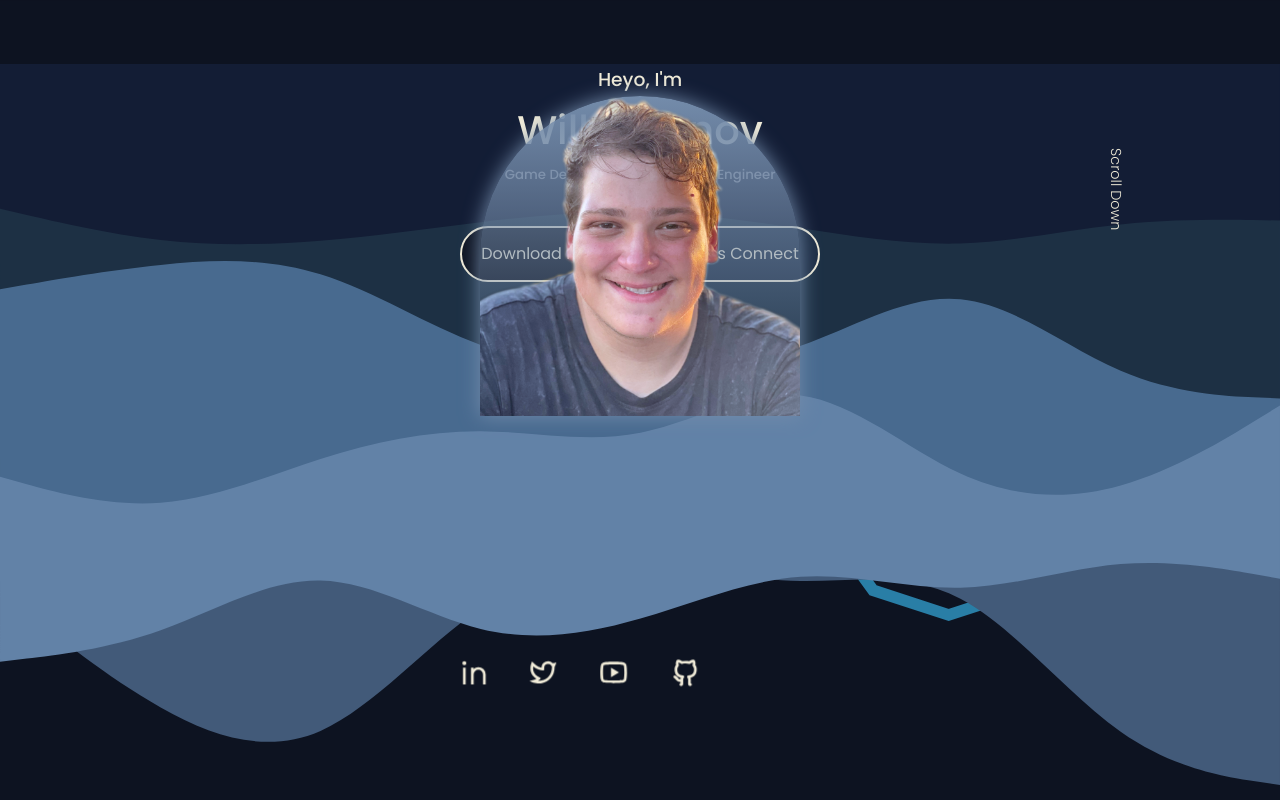
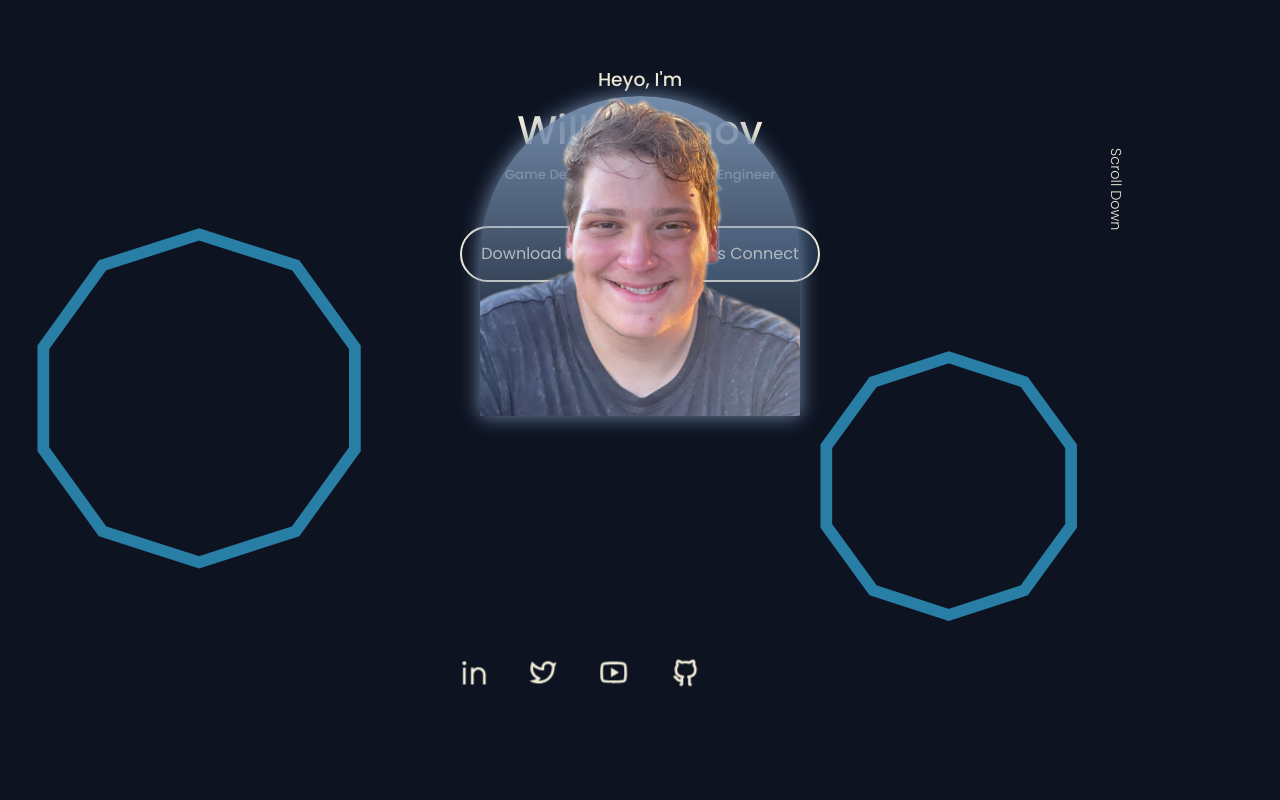
Before and after one commit to willkoman/portfolio, a React (Create React App) app: page / in a window 1280 px wide. Shown: the top 800 px of the page. Built offline with nearby package versions, Linux system fonts and the light colour scheme.

Commit message:
Update header.css

```diff
--- a/src/components/header/header.css
+++ b/src/components/header/header.css
@@ -3,17 +3,16 @@ header {
   margin-top: 0rem;
   margin-bottom: 200px;
 
-  height: auto;
+  height: auto; /* Allow height to adjust based on content */
   overflow: visible !important;
 
-  /* Ensure the header is the containing block for absolutely positioned children */
-  position: relative;
+  position: relative; /* Contain absolutely positioned children */
 }
 
 .wavespantop {
-  aspect-ratio: 540 / 304; /* Maintain original aspect ratio */
-
-  width: 100% !important; /* Stretch fully horizontally */
+  width: 100% !important;
+  max-height: 20vh; /* Limit height to 20% of viewport height */
+  height: auto; /* Allow height to adjust based on content */
 
   background-position: top;
   background-repeat: no-repeat;
@@ -21,11 +20,10 @@ header {
 
   position: absolute;
   top: 0;
-  left: 0; /* Ensure it starts from the left */
+  left: 0; /* Align to the left */
   z-index: -1; /* Keep it behind other header content */
 
-  /* Optional: Ensure no overflow issues */
-  overflow: hidden;
+  overflow: hidden; /* Prevent overflow issues */
 }
 
 .wavestop {
@@ -56,7 +54,6 @@ header {
   gap: 1.2rem;
   left: 50%;
   transform: translateX(-50%); /* Center horizontally */
-  /* Removed conflicting 'bottom' and 'top' */
   top: 35rem; /* Adjust as needed based on your design */
 
   z-index: 2;
@@ -89,6 +86,11 @@ header {
   border-radius: 12rem 12rem 0 0;
   padding: 0rem;
   box-shadow: 0px 0px 20px 0px var(--color-primary-variant);
+  -webkit-border-radius: 12rem 12rem 0 0;
+  -moz-border-radius: 12rem 12rem 0 0;
+  -ms-border-radius: 12rem 12rem 0 0;
+  -o-border-radius: 12rem 12rem 0 0;
+  -webkit-box-shadow: 0px 0px 20px 0px var(--color-primary-variant);
 }
 
 /* ========= Scroll Down ========= */
@@ -100,12 +102,12 @@ header {
   transform: rotate(90deg);
   font-weight: 300;
   font-size: 0.9rem;
+  /* Vendor prefixes removed */
 }
 
-/* Media Queries */
 @media screen and (min-width: 1150px) {
   header {
-    height: auto; /* Removed fixed height to allow content to define height */
+    height: auto; /* Remove fixed height */
   }
 
   .header__socials {
@@ -115,7 +117,7 @@ header {
 
 @media screen and (max-width: 1149px) {
   header {
-    height: auto; /* Removed fixed height to allow content to define height */
+    height: auto; /* Remove fixed height */
   }
 
   .header__socials {
```
